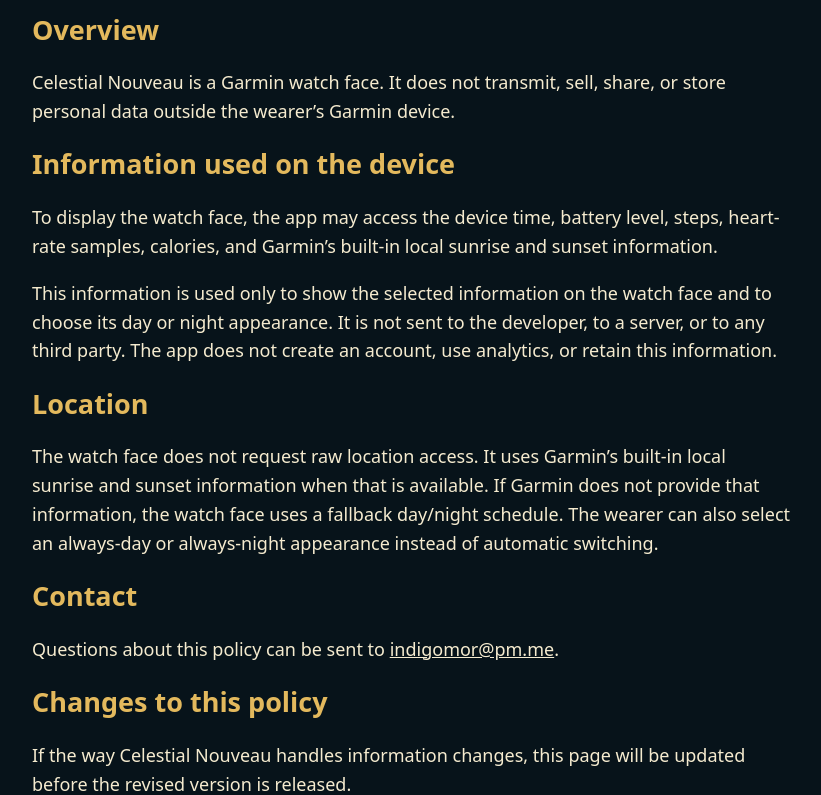
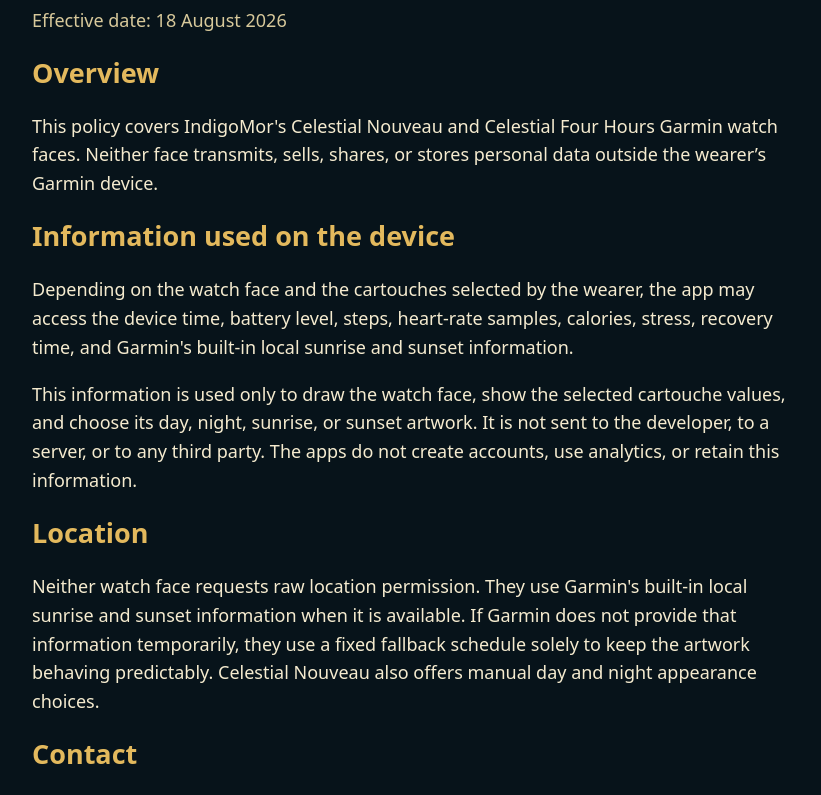
Before and after one commit to NiaBella/celestial-nouveau-privacy, a plain HTML site: page index.html in a window 1280 px wide. Shown: the part 177-972 px from the top of the page, without its empty margins (228-1049 px from the left). Drawn offline with Linux system fonts and the light colour scheme.

Commit message:
Cover both Celestial watch faces in privacy policy

```diff
--- a/index.html
+++ b/index.html
@@ -3,7 +3,7 @@
 <head>
   <meta charset="utf-8">
   <meta name="viewport" content="width=device-width, initial-scale=1">
-  <title>Celestial Nouveau Privacy Policy</title>
+  <title>Celestial Art Nouveau Watch Faces Privacy Policy</title>
   <style>
     body { background: #07131a; color: #f5ebcf; font: 18px/1.6 system-ui, sans-serif; margin: 0; }
     main { max-width: 760px; margin: 0 auto; padding: 48px 24px 72px; }
@@ -15,24 +15,24 @@
 </head>
 <body>
   <main>
-    <h1>Celestial Nouveau Privacy Policy</h1>
-    <p class="updated">Effective date: 16 August 2026</p>
+    <h1>Celestial Art Nouveau Watch Faces Privacy Policy</h1>
+    <p class="updated">Effective date: 18 August 2026</p>
 
     <h2>Overview</h2>
-    <p>Celestial Nouveau is a Garmin watch face. It does not transmit, sell, share, or store personal data outside the wearer’s Garmin device.</p>
+    <p>This policy covers IndigoMor's Celestial Nouveau and Celestial Four Hours Garmin watch faces. Neither face transmits, sells, shares, or stores personal data outside the wearer’s Garmin device.</p>
 
     <h2>Information used on the device</h2>
-    <p>To display the watch face, the app may access the device time, battery level, steps, heart-rate samples, calories, and Garmin’s built-in local sunrise and sunset information.</p>
-    <p>This information is used only to show the selected information on the watch face and to choose its day or night appearance. It is not sent to the developer, to a server, or to any third party. The app does not create an account, use analytics, or retain this information.</p>
+    <p>Depending on the watch face and the cartouches selected by the wearer, the app may access the device time, battery level, steps, heart-rate samples, calories, stress, recovery time, and Garmin's built-in local sunrise and sunset information.</p>
+    <p>This information is used only to draw the watch face, show the selected cartouche values, and choose its day, night, sunrise, or sunset artwork. It is not sent to the developer, to a server, or to any third party. The apps do not create accounts, use analytics, or retain this information.</p>
 
     <h2>Location</h2>
-    <p>The watch face does not request raw location access. It uses Garmin’s built-in local sunrise and sunset information when that is available. If Garmin does not provide that information, the watch face uses a fallback day/night schedule. The wearer can also select an always-day or always-night appearance instead of automatic switching.</p>
+    <p>Neither watch face requests raw location permission. They use Garmin's built-in local sunrise and sunset information when it is available. If Garmin does not provide that information temporarily, they use a fixed fallback schedule solely to keep the artwork behaving predictably. Celestial Nouveau also offers manual day and night appearance choices.</p>
 
     <h2>Contact</h2>
     <p>Questions about this policy can be sent to <a href="mailto:indigomor@pm.me">indigomor@pm.me</a>.</p>
 
     <h2>Changes to this policy</h2>
-    <p>If the way Celestial Nouveau handles information changes, this page will be updated before the revised version is released.</p>
+    <p>If the way either Celestial watch face handles information changes, this page will be updated before the revised version is released.</p>
   </main>
 </body>
 </html>
```
